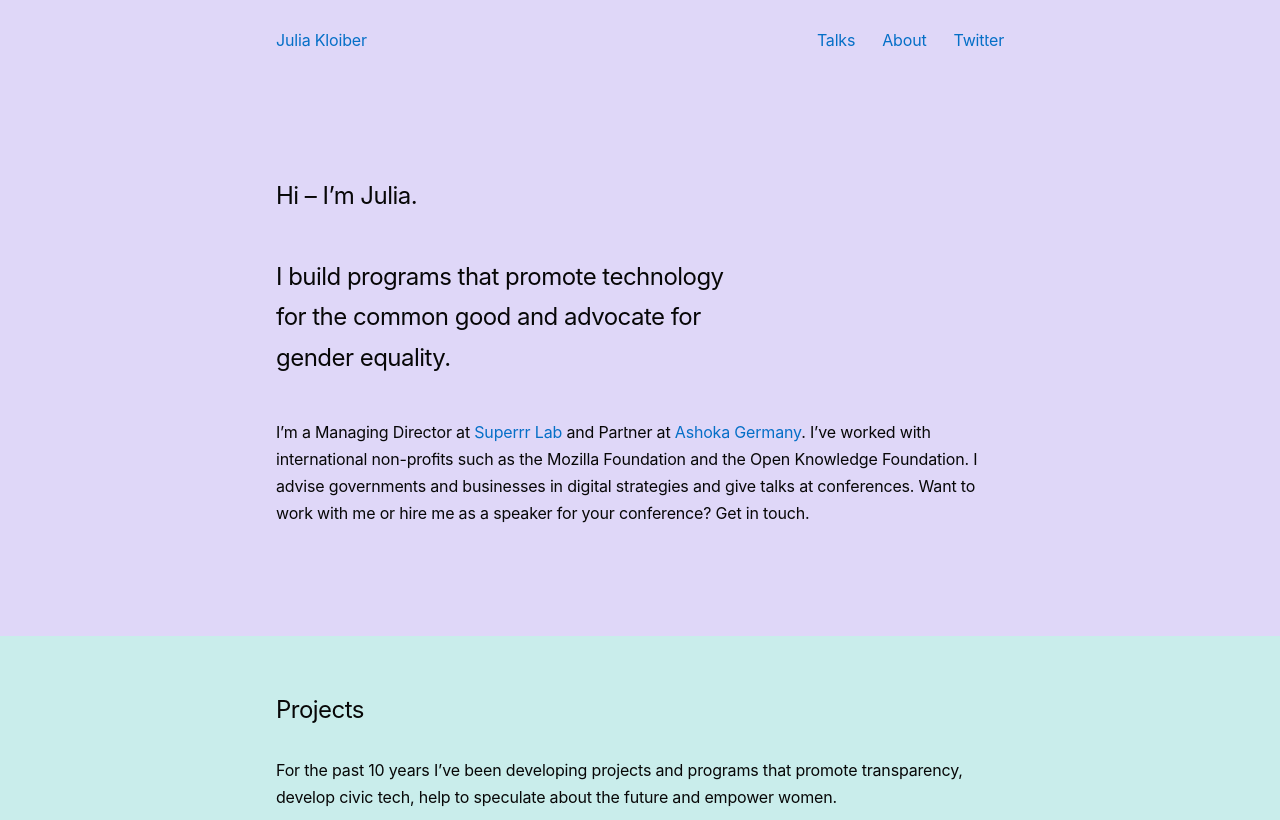
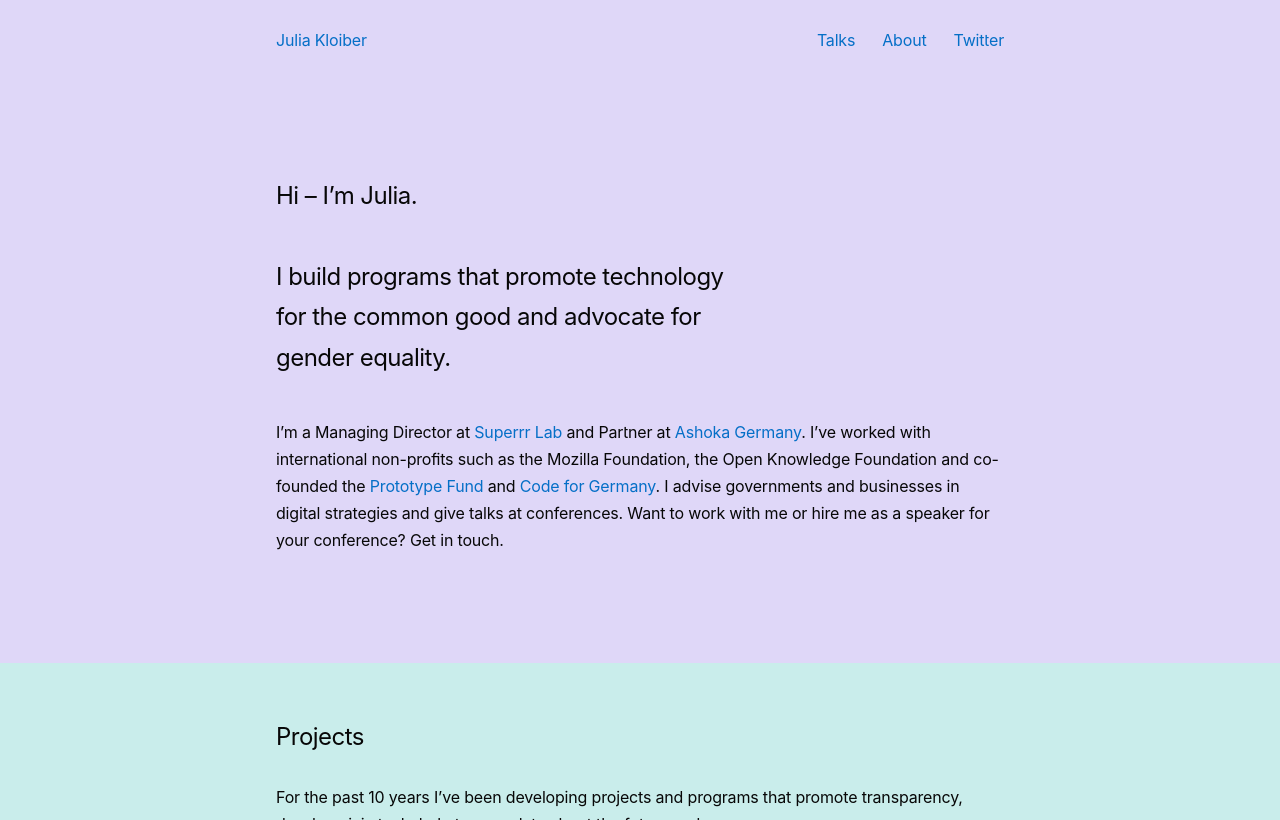
Before and after one commit to juliakloiber/juliakloiber.github.io, a Jekyll site: the page built from index.html, in a window 1280 px wide and 900 px high, cut to the strip 0-820 px from the top of the window. Built offline with Jekyll 4.4.1, drawn with Linux system fonts in a browser that asks for light colours; some web fonts are replaced.

Commit message:
added co founded ventures

```diff
--- a/index.html
+++ b/index.html
@@ -13,7 +13,7 @@ layout: default
             href="https://www.ashoka.org/de">Ashoka Germany</a>. I’ve
         worked with international
         non-profits such
-        as the Mozilla Foundation and the Open Knowledge Foundation. I advise governments and businesses in digital
+        as the Mozilla Foundation, the Open Knowledge Foundation and co-founded the <a href="https://prototypefund.de/">Prototype Fund</a> and <a href="https://codefor.de/">Code for Germany</a>. I advise governments and businesses in digital
         strategies and give
         talks
         at conferences. Want to work with me or hire me as a speaker for your conference? Get in touch.
```
